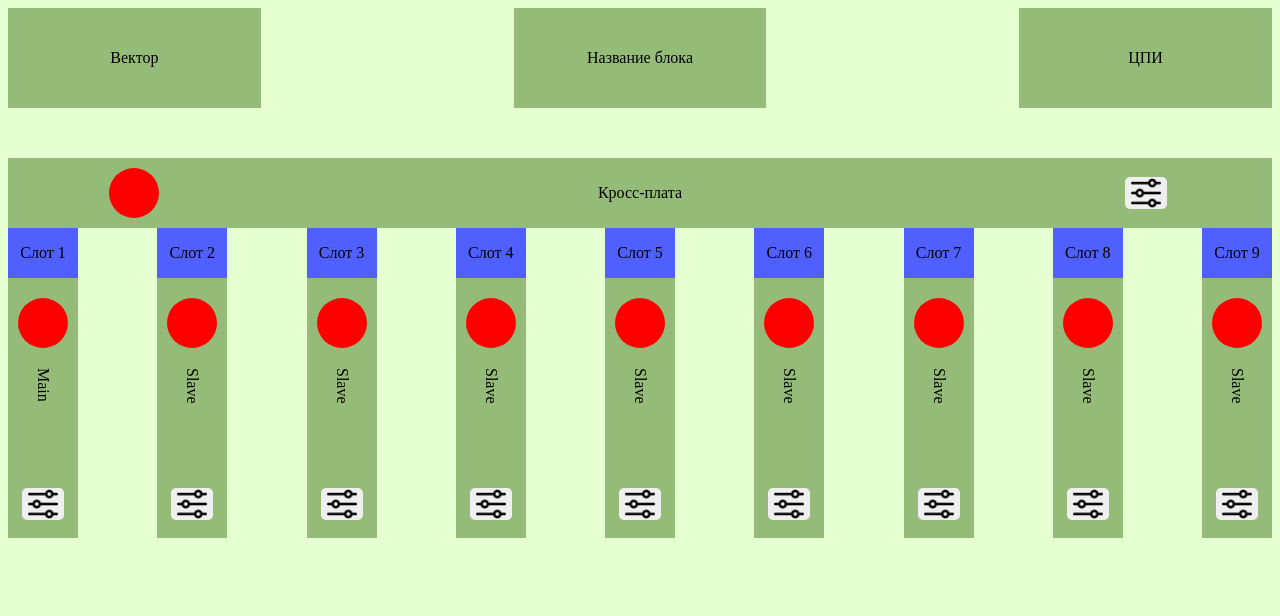
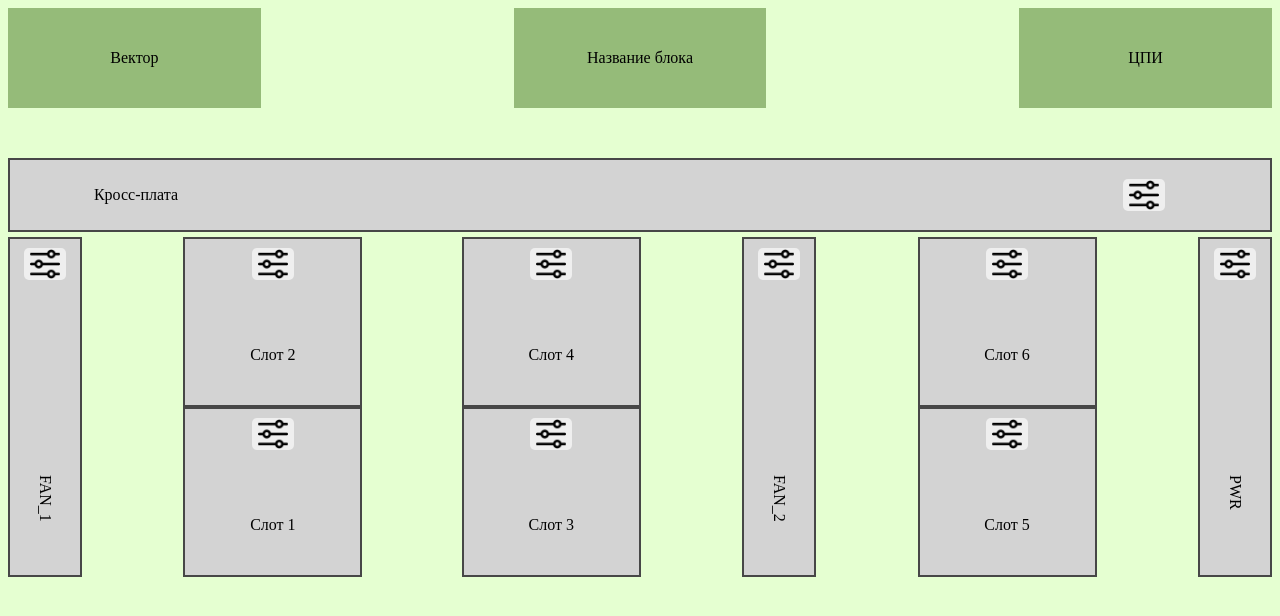
Before and after one commit to alexsbb29ru/controllerSpa, a plain HTML site: page index.html in a window 1280 px wide. Drawn offline with Linux system fonts and the light colour scheme.

Commit message:
Update project

```diff
--- a/css/style.scss
+++ b/css/style.scss
@@ -1,11 +1,20 @@
 $main-bg-color: #e5ffd1;
 $block-bg-color: #95bb79;
 
+$active-bg-color: #95bb79;
+$active-border-color: #086400;
+
+$disabled-bg-color: #d3d3d3;
+$disabled-border-color: #474747;
+
+$error-bg-color: #ff5959;
+$error-border-color: #7c0000;
+
 $slot-numb-height: 50px;
-$lamp-height: 50px;
 $slot-name-height: 100px;
 $slot-params-height: 50px;
 $slot-gap: 20px;
+$slot-width: 70px;
 
 body {
   background-color: $main-bg-color;
@@ -33,17 +42,18 @@ main {
   margin-top: 50px;
 }
 
-.lamp {
-  height: $lamp-height;
-  width: $lamp-height;
+.error-block {
+  background-color: $error-bg-color;
+  border: 2px solid $error-border-color;
+}
+.active-block {
+  background-color: $active-bg-color;
+  border: 2px solid $active-border-color;
+}
 
-  border-radius: 100%;
-}
-.red-lamp {
-  background-color: red;
-}
-.green-lamp {
-  background-color: green;
+.disabled-block {
+  background-color: $disabled-bg-color;
+  border: 2px solid $disabled-border-color;
 }
 
 #board-block {
@@ -51,7 +61,6 @@ main {
   flex-direction: row;
   justify-content: space-between;
 
-  background-color: $block-bg-color;
   height: 70px;
 }
 .board-child {
@@ -69,9 +78,10 @@ main {
   justify-content: space-between;
 
   height: calc(
-    #{$slot-numb-height} + #{$lamp-height} + #{$slot-name-height} + #{$slot-params-height} +
-      #{$slot-gap} * 3
+    (#{$slot-name-height} + #{$slot-params-height} + #{$slot-gap}) * 2
   );
+
+  margin-top: 5px;
 }
 
 .slot-block {
@@ -79,10 +89,17 @@ main {
   flex-direction: column;
   justify-content: space-between;
   align-items: center;
+}
+.one-slot {
+  width: $slot-width;
+}
+.double-slot {
+  width: calc(#{$slot-width} * 2.5);
+  height: calc(
+    (#{$slot-name-height} + #{$slot-params-height} + #{$slot-gap}) * 2
+  );
+}
 
-  width: 70px;
-  background-color: $block-bg-color;
-}
 .slot-numb {
   display: flex;
   justify-content: center;
@@ -99,8 +116,20 @@ main {
   writing-mode: vertical-lr;
   text-orientation: mixed;
 }
+.slot-name-h {
+  display: flex;
+  justify-content: center;
+  align-items: center;
+  width: 100%;
+  height: $slot-name-height;
+}
 
 .slot-params {
+  width: 100%;
+  display: flex;
+  justify-content: center;
+  align-items: center;
+
   height: $slot-params-height;
 }
 
--- a/index.html
+++ b/index.html
@@ -18,20 +18,97 @@
         <div class="header-block" id="cpi-block"></div>
     </header>
     <main>
-        <div id="board-block">
-            <div class="board-child">
-                <div class="lamp red-lamp" id="board-lamp">
-                </div>
-            </div>
+        <div class="disabled-block" id="board-block" onclick="changeSlotColor(this)">
             <div class="board-child" id="board-text"></div>
             <div class="board-child">
                 <div class="params-btn" id="board-params">
-                    <button onclick="changeLamp(this)" class="params-btn" slot-id="board-block"><img
-                            src="img/settings.png" /></button>
+                    <button class="params-btn" slot-id="board-block"><img src="img/settings.png" /></button>
                 </div>
             </div>
         </div>
         <div id="main-slots-block">
+            <!--FAN_1-->
+            <div class="slot-block one-slot disabled-block block-child" id="fan1" onclick="changeSlotColor(this)">
+                <div class="slot-params">
+                    <button class="params-btn" slot-id="fan1"><img src="img/settings.png" /></button>
+                </div>
+                <div class="slot-name">FAN_1</div>
+            </div>
+            <!--Слот 1 и Слот 2-->
+            <div class="slot-block double-slot">
+                <!--Слот 2-->
+                <div class="slot-block double-slot disabled-block block-child" id="slot2"
+                    onclick="changeSlotColor(this)">
+                    <div class="slot-params">
+                        <button class="params-btn" slot-id="slot2"><img src="img/settings.png" /></button>
+                    </div>
+                    <div class="slot-name-h">Слот 2</div>
+                </div>
+                <!--Слот 1-->
+                <div class="slot-block double-slot disabled-block block-child" id="slot1"
+                    onclick="changeSlotColor(this)">
+                    <div class="slot-params">
+                        <button class="params-btn" slot-id="slot1"><img src="img/settings.png" /></button>
+                    </div>
+                    <div class="slot-name-h">Слот 1</div>
+                </div>
+            </div>
+
+            <!--Слот 3 и Слот 4-->
+            <div class="slot-block double-slot">
+                <!--Слот 4-->
+                <div class="slot-block double-slot disabled-block block-child" id="slot4"
+                    onclick="changeSlotColor(this)">
+                    <div class="slot-params">
+                        <button class="params-btn" slot-id="slot4"><img src="img/settings.png" /></button>
+                    </div>
+                    <div class="slot-name-h">Слот 4</div>
+                </div>
+                <!--Слот 3-->
+                <div class="slot-block double-slot disabled-block block-child" id="slot3"
+                    onclick="changeSlotColor(this)">
+                    <div class="slot-params">
+                        <button class="params-btn" slot-id="slot3"><img src="img/settings.png" /></button>
+                    </div>
+                    <div class="slot-name-h">Слот 3</div>
+                </div>
+            </div>
+
+            <!--FAN_2-->
+            <div class="slot-block one-slot disabled-block block-child" id="fan2" onclick="changeSlotColor(this)">
+                <div class="slot-params">
+                    <button class="params-btn" slot-id="fan2"><img src="img/settings.png" /></button>
+                </div>
+                <div class="slot-name">FAN_2</div>
+            </div>
+
+            <!--Слот 5 и Слот 6-->
+            <div class="slot-block double-slot">
+                <!--Слот 6-->
+                <div class="slot-block double-slot disabled-block block-child" id="slot6"
+                    onclick="changeSlotColor(this)">
+                    <div class="slot-params">
+                        <button class="params-btn" slot-id="slot6"><img src="img/settings.png" /></button>
+                    </div>
+                    <div class="slot-name-h">Слот 6</div>
+                </div>
+                <!--Слот 5-->
+                <div class="slot-block double-slot disabled-block block-child" id="slot5"
+                    onclick="changeSlotColor(this)">
+                    <div class="slot-params">
+                        <button class="params-btn" slot-id="slot5"><img src="img/settings.png" /></button>
+                    </div>
+                    <div class="slot-name-h">Слот 5</div>
+                </div>
+            </div>
+
+            <!--PWR-->
+            <div class="slot-block one-slot disabled-block block-child" id="pwr" onclick="changeSlotColor(this)">
+                <div class="slot-params">
+                    <button class="params-btn" slot-id="pwr"><img src="img/settings.png" /></button>
+                </div>
+                <div class="slot-name">PWR</div>
+            </div>
 
         </div>
     </main>
--- a/js/main.js
+++ b/js/main.js
@@ -1,9 +1,22 @@
+let slotColorTable
+let slotCommandsColorTable
+let crossBoardId
 /**
  * Инициализация всех данных
  */
 function init() {
     setTextData()
-    generateSlots(9)
+    slotCommandsColorTable = {
+        disabled: "disabled-block",
+        active: "active-block",
+        error: "error-block"
+    }
+    slotColorTable = {
+        0: slotCommandsColorTable.disabled,
+        1: slotCommandsColorTable.active,
+        2: slotCommandsColorTable.error
+    }
+    crossBoardId = "board-block"
 }
 /**
  * Инициализация текстовых данных в блоках
@@ -20,50 +33,48 @@ function setTextData() {
     cpiBlock.innerText = "ЦПИ"
     boardText.innerText = "Кросс-плата"
 }
+/**
+ * Изменение цвета лампочки
+ * @param {Element} slot Слот, на который нажали
+ */
+function changeSlotColor(slot) {
+    //Выведем всплывашку с вопросом о значении
+    let command = prompt("Введите 0 - отключен, 1 - активен или 2 - ошибка", 0)
+    //Если не целое число, остановим код
+    if (!parseInt(command))
+        if (command != 0)
+            return false
 
-/**
- * Генерация слотов в зависимости от указанного количества
- */
-function generateSlots(slotCount) {
-    //Получаем корневой элемент, куда будем добавлять слоты
-    let mainSlotBlock = document.getElementById("main-slots-block")
+    //Если команды нет в таблице, остановим выполнение
+    if (!slotColorTable[command])
+        return
 
-    for (let i = 0; i < slotCount; i++) {
-        let slotName = i == 0 ? "Main" : "Slave"
+    //Получаем CSS-класс по коду, который ввели
+    let bgCssClass = slotColorTable[command]
 
-        let slotDiv =
-            `<div class="slot-block" id="slot${i + 1}">
-                <div class="slot-numb">Слот ${i + 1}</div>
-                <div class="lamp red-lamp"></div>
-                <div class="slot-name">${slotName}</div>
-                <div class="slot-params">
-                    <button onclick="changeLamp(this)" class="params-btn" slot-id="${i + 1}"><img src="img/settings.png" /></button>
-                </div>
-            </div>`
+    //Удаляем все CSS-классы из таблицы, чтобы не привязываться к куче условий
+    removeSlotClasses(slot)
+    //Добавляем полученный по команде CSS-класс
+    slot.classList.add(bgCssClass)
 
-        mainSlotBlock.innerHTML += slotDiv
+    if (slot.id === crossBoardId && bgCssClass !== slotCommandsColorTable.active) {
+        disableSlots()
     }
 }
-/**
- * Изменение цвета лампочки
- * @param {Element} btn Кнопка, на которую нажали
- */
-function changeLamp(btn) {
-    let slotId = btn.attributes["slot-id"].value
-    let slot = document.getElementById(`slot${slotId}`)
 
-    if (!parseInt(slotId))
-        slot = document.getElementById(slotId)
+function disableSlots() {
+    let slots = document.querySelectorAll(".block-child")
 
-    let slotLamp = slot.querySelector(".lamp")
+    slots.forEach((slot) => {
+        removeSlotClasses(slot)
+        slot.classList.add(slotCommandsColorTable.disabled)
+    })
+}
 
-    if (slotLamp.classList.contains("red-lamp")) {
-        slotLamp.classList.remove("red-lamp")
-        slotLamp.classList.add("green-lamp")
-    }
-    else {
-        slotLamp.classList.remove("green-lamp")
-        slotLamp.classList.add("red-lamp")
+function removeSlotClasses(slot) {
+    for (let i in slotColorTable) {
+        if (slot.classList.contains(slotColorTable[i]))
+            slot.classList.remove(slotColorTable[i])
     }
 }
 
```
Also changed, not shown: css/style.css, 1 other file.
